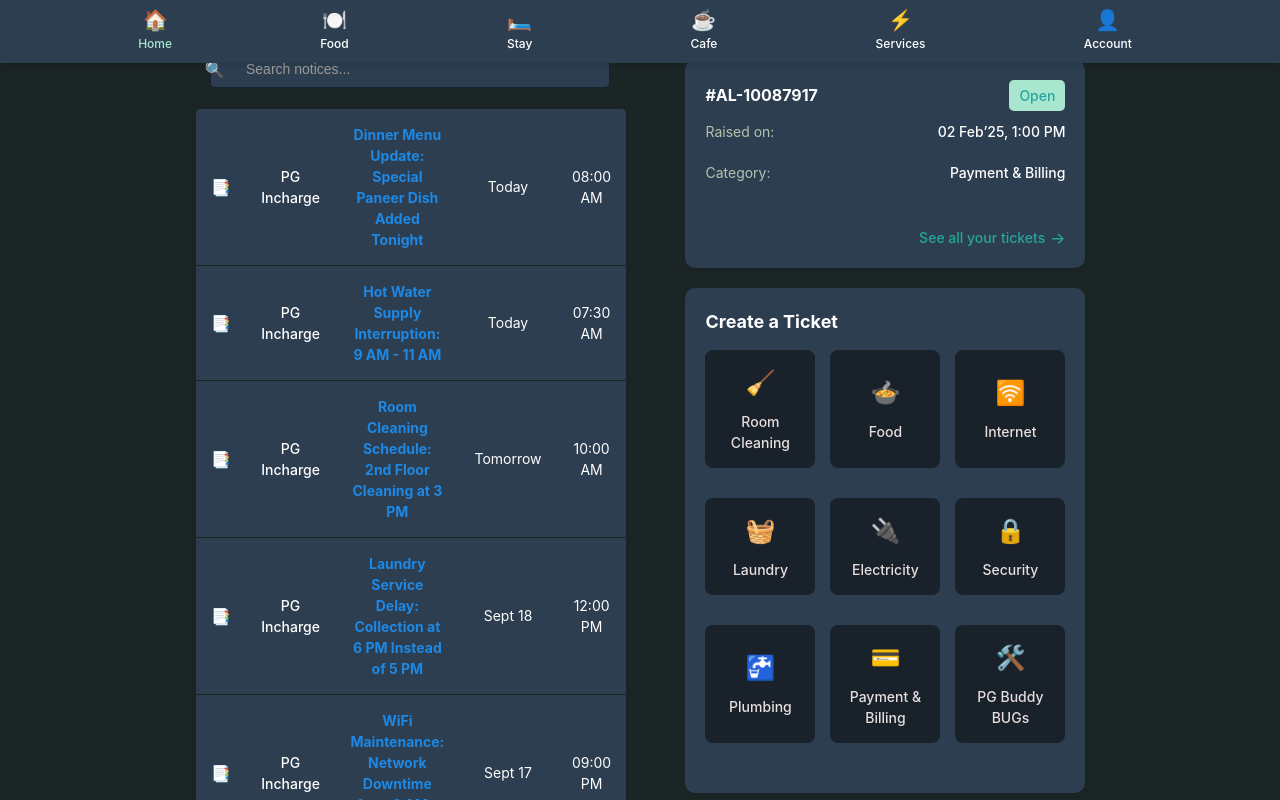
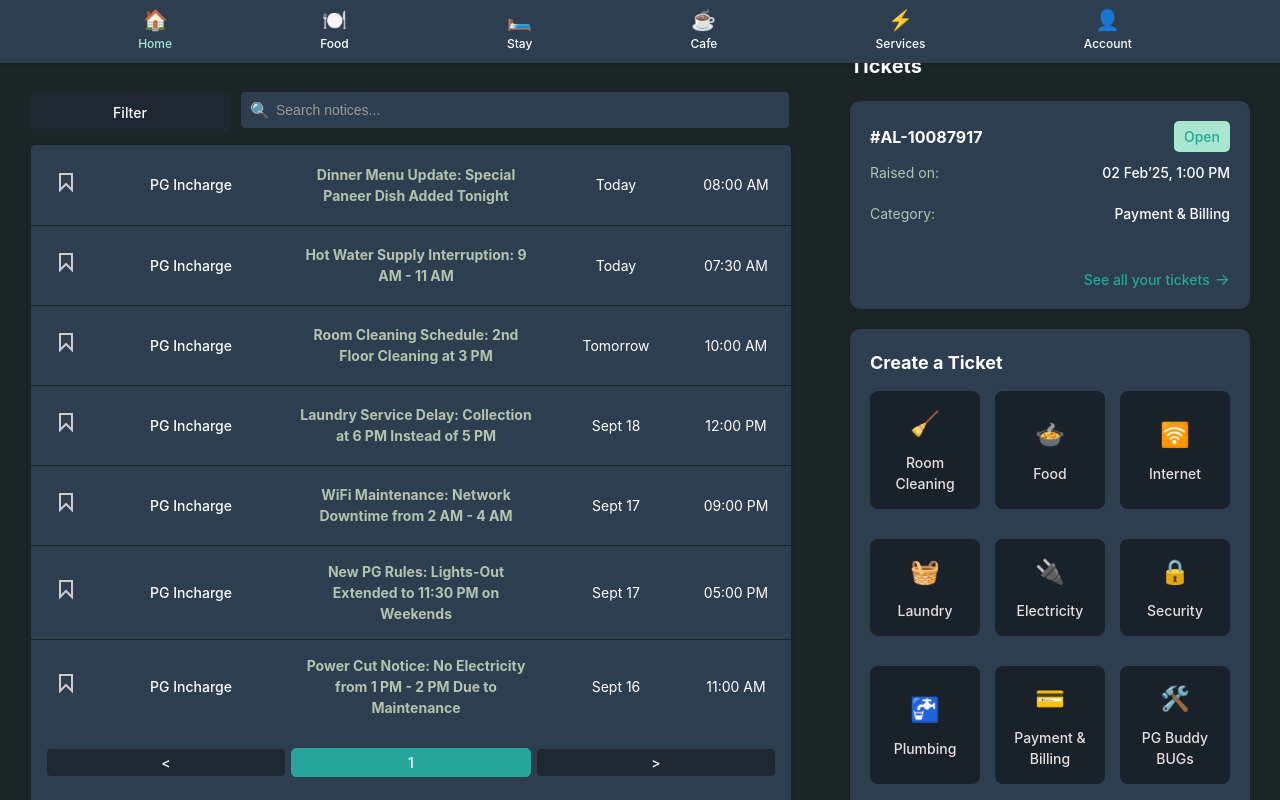
Before and after one commit to dharshan-kumar-ks/PGBuddy-FrontEnd, a React (Vite) app: page /home in a window 1280 px wide. Shown: the top 800 px of the page. Built offline with nearby package versions, Linux system fonts and the light colour scheme.

Commit message:
better UI for homepage

```diff
--- a/src/components/Home/Home.css
+++ b/src/components/Home/Home.css
@@ -19,14 +19,23 @@
   width: 100%;
   max-width: 1200px;
   margin: 0 auto;
-  margin-top: 250px; /* Adjust this value based on the navbar height */
+  margin-top: 200px; /* Adjust this value based on the navbar height */
   z-index: 1; /* Ensure it doesn't overlap with the navbar */
 }
 
-.left-column,
+.left-column {
+  flex: 1;
+  max-width: 1200px; /* Match the max-width of NoticeBoard and Tickets */
+  min-width: 800px;
+  display: flex;
+  flex-direction: column;
+  gap: 20px;
+}
+
 .right-column {
   flex: 1;
-  max-width: 600px; /* Match the max-width of NoticeBoard and Tickets */
+  max-width: 1200px; /* Match the max-width of NoticeBoard and Tickets */
+  min-width: none;
   display: flex;
   flex-direction: column;
   gap: 20px;
--- a/src/components/Home/NoticeBoard.css
+++ b/src/components/Home/NoticeBoard.css
@@ -5,23 +5,62 @@
     padding: 20px;
     margin: 0 auto; /* Center horizontally */
     box-sizing: border-box; /* Include padding and border in width calculation */
+    max-height: calc(120px * 7 + 40px); /* 80px per row + padding/margins */
+    overflow-y: auto; /* Add vertical scrolling if content exceeds height */
   }
 
   /* Search Bar */
   .search-bar-container {
-    position: relative; /* For positioning the emoji */
-    margin-bottom: 20px; /* Space between search bar and notice box */
+    display: flex;
+    align-items: center;
+    justify-content: flex-start; /* Align items to the left */
+    gap: 10px; /* Space between filter button and search bar */
+    margin-bottom: 0px; /* Space between search bar and notice box */
+  }
+
+  .filter-button {
+    padding: 10px 12px;
+    background-color: #1d2833;
+    color: white;
+    border: none;
+    border-radius: 4px;
+    cursor: pointer;
+    font-size: 14px;
+    max-width: 200px; /* Limit the width of the filter button */
+    margin-top: -11px;
+  }
+
+  .filter-button:hover {
+    background-color: #d0d0d0;
+  }
+
+  .search-bar-wrapper {
+    display: flex;
+    align-items: center;
+    position: relative;
+    flex-grow: 1; /* Allow the search bar to take up remaining space */
+  }
+
+  .search-icon {
+    position: absolute;
+    left: 10px;
+    font-size: 16px;
+    color: #888;
   }
 
   .search-bar {
+    padding-left: 30px; /* Add space for the search icon */
+    padding: 8px;
+    border: 1px solid #ccc;
+    border-radius: 4px;
     width: 100%;
-    max-width: 400px; /* Limit the width of the search bar */
+    max-width: 550px; /* Limit the width of the search bar */
+    background-color: #2c3e50;
+    color: #dacbcb;
     padding: 10px 15px 10px 35px; /* Extra padding on the left for the emoji */
     border: 1px solid #19212a;
     border-radius: 5px;
     font-size: 14px;
-    background-color: #2c3e50;
-    color: #333;
     box-sizing: border-box;
     outline: none;
   }
@@ -35,15 +74,9 @@
     box-shadow: 0 0 5px rgba(30, 136, 229, 0.3);
   }
 
-  /* Magnifying Glass Emoji */
+  /* Remove the ::before pseudo-element */
   .search-bar-container::before {
-    content: '🔍'; /* Magnifying glass emoji */
-    position: absolute;
-    left: 10px;
-    top: 50%;
-    transform: translateY(-50%);
-    font-size: 16px;
-    color: #999;
+    content: none; /* Remove the magnifying glass emoji */
   }
 
   /* No Results Message */
@@ -80,6 +113,7 @@
 
   .notice-item {
     border-bottom: 1px solid #1c2526;
+    height: 80px; /* Adjust row height if necessary for better spacing */
   }
 
   .notice-item:last-child {
@@ -120,12 +154,13 @@
 
   .notice-title {
     font-weight: bold;
-    color: #1e88e5; /* Blue to match the screenshot */
+    color: #b5c3ad; /* Blue to match the screenshot */
     text-decoration: none;
   }
 
   .notice-title:hover {
     text-decoration: underline;
+    color: #71776f; /* Blue to match the screenshot */
   }
 
   .day-column {
--- a/src/components/Home/NoticeBoard.jsx
+++ b/src/components/Home/NoticeBoard.jsx
@@ -2,8 +2,8 @@ import React, { useState, useEffect } from 'react';
 import './NoticeBoard.css';
 
 function NoticeBoard() {
-  // Sample notices data
-  const notices = [
+  // Move notices to state
+  const [notices, setNotices] = useState([
     {
       id: 1,
       author: "PG Incharge",
@@ -60,19 +60,24 @@ function NoticeBoard() {
       time: "11:00 AM",
       bookmarked: false,
     },
-  ];
-
+  ]);
 
   // State for search term and pagination
   const [searchTerm, setSearchTerm] = useState('');
   const [currentPage, setCurrentPage] = useState(1);
-  const noticesPerPage = 5; // Number of notices per page
+  const noticesPerPage = 7; // Ensure this is set to 7
 
-  // Filter notices based on search term
-  const filteredNotices = notices.filter((notice) =>
+  // State to toggle filter mode
+  const [filterBookmarked, setFilterBookmarked] = useState(false);
+
+  // Filter notices based on search term and bookmarked state
+  const filteredNotices = notices.filter((notice) => {
+    const matchesSearch =
       notice.title.toLowerCase().includes(searchTerm.toLowerCase()) ||
-    notice.author.toLowerCase().includes(searchTerm.toLowerCase())
-  );
+      notice.author.toLowerCase().includes(searchTerm.toLowerCase());
+    const matchesFilter = !filterBookmarked || notice.bookmarked;
+    return matchesSearch && matchesFilter;
+  });
 
   // Calculate total pages based on filtered notices
   const totalPages = Math.ceil(filteredNotices.length / noticesPerPage);
@@ -88,9 +93,9 @@ function NoticeBoard() {
   }, [searchTerm]);
 
   // Calculate the notices to display on the current page
-  const indexOfLastNotice = currentPage * noticesPerPage;
-  const indexOfFirstNotice = indexOfLastNotice - noticesPerPage;
-  const currentNotices = filteredNotices.slice(indexOfFirstNotice, indexOfLastNotice);
+  const startIndex = (currentPage - 1) * noticesPerPage;
+  const endIndex = startIndex + noticesPerPage;
+  const currentNotices = filteredNotices.slice(startIndex, endIndex);
 
   // Handle search input change
   const handleSearchChange = (e) => {
@@ -99,8 +104,10 @@ function NoticeBoard() {
 
   // Handle bookmark toggle (placeholder functionality)
   const toggleBookmark = (id) => {
-    console.log(`Toggling bookmark for notice ${id}`);
-    // Add logic to update the bookmarked state in the notices array
+    const updatedNotices = notices.map((notice) =>
+      notice.id === id ? { ...notice, bookmarked: !notice.bookmarked } : notice
+    );
+    setNotices(updatedNotices); // Update state to trigger re-render
   };
 
   // Handle page change
@@ -156,8 +163,16 @@ function NoticeBoard() {
       {/* Heading */}
       <h2>Notice Board</h2>
 
-      {/* Search Bar */}
+      {/* Search Bar and Filter Button */}
       <div className="search-bar-container">
+        <button
+          className="filter-button"
+          onClick={() => setFilterBookmarked(!filterBookmarked)}
+        >
+          {filterBookmarked ? "Show All" : "Filter"}
+        </button>
+        <div className="search-bar-wrapper">
+          <span className="search-icon">🔍</span>
           <input
             type="text"
             className="search-bar"
@@ -165,6 +180,7 @@ function NoticeBoard() {
             value={searchTerm}
             onChange={handleSearchChange}
           />
+        </div>
       </div>
 
       {/* Notice List Box */}
@@ -181,7 +197,17 @@ function NoticeBoard() {
                       className={`bookmark-icon ${notice.bookmarked ? 'bookmarked' : ''}`}
                       onClick={() => toggleBookmark(notice.id)}
                     >
-                      📑
+                      <svg
+                        xmlns="http://www.w3.org/2000/svg"
+                        width="24"
+                        height="24"
+                        fill={notice.bookmarked ? "currentColor" : "none"}
+                        stroke="currentColor"
+                        strokeWidth="2"
+                        viewBox="0 0 24 24"
+                      >
+                        <path d="M6 4v16l6-6 6 6V4z" />
+                      </svg>
                     </span>
                   </td>
                   <td className="author-column">{notice.author}</td>
```
Lines whose indentation alone changed are shown as unchanged.
